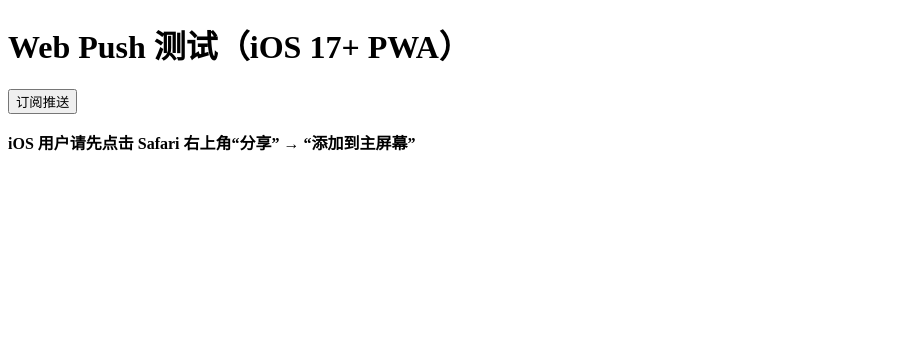
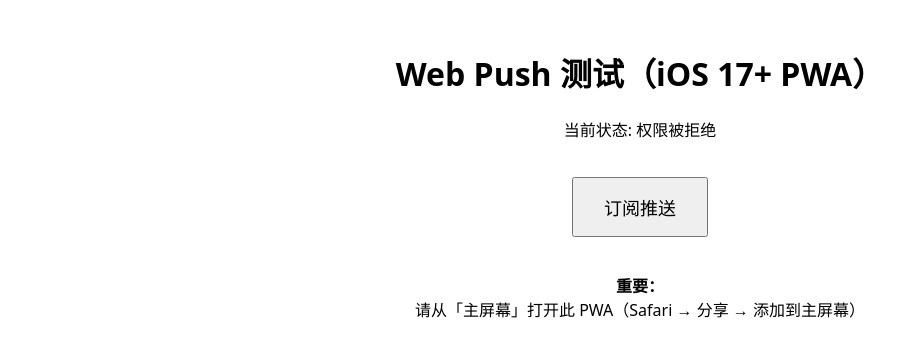
Before and after one commit to alanhwangusa-ship-it/webpush, a plain HTML site: page index.html in a window 1280 px wide. Both pictures are taken after a click on the button "订阅推送". Shown: the whole page, without its empty margins (0-919 px from the left). Drawn offline with Linux system fonts and the light colour scheme.

Commit message:
Update index.html

```diff
--- a/index.html
+++ b/index.html
@@ -5,8 +5,24 @@
   <meta name="viewport" content="width=device-width, initial-scale=1.0">
   <title>Web Push 测试</title>
   <link rel="manifest" href="manifest.json">
+  <style>
+    body { font-family: system-ui, sans-serif; padding: 20px; text-align: center; }
+    button { padding: 15px 30px; font-size: 18px; margin: 20px; }
+  </style>
+</head>
+<body>
+  <h1>Web Push 测试（iOS 17+ PWA）</h1>
+  <p>当前状态: <span id="status">未订阅</span></p>
+
+  <button onclick="subscribe()">订阅推送</button>
+
+  <p><strong>重要：</strong><br>
+  请从「主屏幕」打开此 PWA（Safari → 分享 → 添加到主屏幕）</p>
+
   <script>
+    // ==================== 配置区 ====================
     const VAPID_PUBLIC_KEY = 'BE55HixrmNwdCVJMkvLUUvKgu4qKvDrNqGR2PmrDA_6ZeNW_6rFazEbB19I0GjyCTorhRyF_mz3y5eMmItKIObE'; // ← 替换
+    const WORKER_URL = 'https://web-push.alanhwangusa.workers.dev';  // ←←← 必须替换成你的 Worker 完整地址
 
     function urlBase64ToUint8Array(base64String) {
       const padding = '='.repeat((4 - base64String.length % 4) % 4);
@@ -16,52 +32,62 @@
     }
 
     async function subscribe() {
+      const statusEl = document.getElementById('status');
+      statusEl.textContent = '订阅中...';
+
       if (!('serviceWorker' in navigator) || !('PushManager' in window)) {
-    alert('浏览器不支持 Web Push');
+        alert('❌ 浏览器不支持 Web Push');
+        statusEl.textContent = '不支持 Web Push';
         return;
       }
 
+      // 请求通知权限
       const permission = await Notification.requestPermission();
-  alert('通知权限状态: ' + permission);   // ← 新增这行，看看是 granted / denied / default
+      alert('通知权限状态: ' + permission);
 
       if (permission !== 'granted') {
-    alert('用户拒绝了通知权限');
+        alert('❌ 用户拒绝通知权限');
+        statusEl.textContent = '权限被拒绝';
         return;
       }
 
       try {
         const reg = await navigator.serviceWorker.ready;
+        alert('Service Worker 已就绪');
+
         const subscription = await reg.pushManager.subscribe({
           userVisibleOnly: true,
           applicationServerKey: urlBase64ToUint8Array(VAPID_PUBLIC_KEY)
         });
 
-    alert('订阅对象已生成，准备发送到服务器...');
+        alert('✅ 订阅对象生成成功，正在发送到服务器...');
 
-    const response = await fetch('
-订阅接口: https://web-push.alanhwangusa.workers.dev/subscribe', {
+        const response = await fetch(`${WORKER_URL}/subscribe`, {
           method: 'POST',
           headers: { 'Content-Type': 'application/json' },
           body: JSON.stringify(subscription.toJSON())
         });
 
         if (response.ok) {
-      alert('✅ 订阅成功！现在可以去 Worker /send 测试推送了');
+          alert('🎉 订阅成功！现在可以去 Worker 的 /send 触发推送了');
+          statusEl.textContent = '已订阅';
         } else {
-      alert('订阅发送失败，状态码: ' + response.status);
+          alert('❌ 发送订阅失败，状态码: ' + response.status);
+          statusEl.textContent = '发送失败';
         }
       } catch (err) {
-    alert('订阅过程出错: ' + err.message);
+        alert('❌ 订阅过程出错: ' + err.message);
         console.error(err);
+        statusEl.textContent = '出错';
       }
     }
+
     // 注册 Service Worker
-    navigator.serviceWorker.register('/sw.js').then(() => console.log('SW 注册成功'));
+    if ('serviceWorker' in navigator) {
+      navigator.serviceWorker.register('/sw.js')
+        .then(() => console.log('✅ Service Worker 注册成功'))
+        .catch(err => console.error('SW 注册失败', err));
+    }
   </script>
-</head>
-<body>
-  <h1>Web Push 测试（iOS 17+ PWA）</h1>
-  <button onclick="subscribe()">订阅推送</button>
-  <p><strong>iOS 用户请先点击 Safari 右上角“分享” → “添加到主屏幕”</strong></p>
 </body>
 </html>
```
Lines whose indentation alone changed are shown as unchanged.
